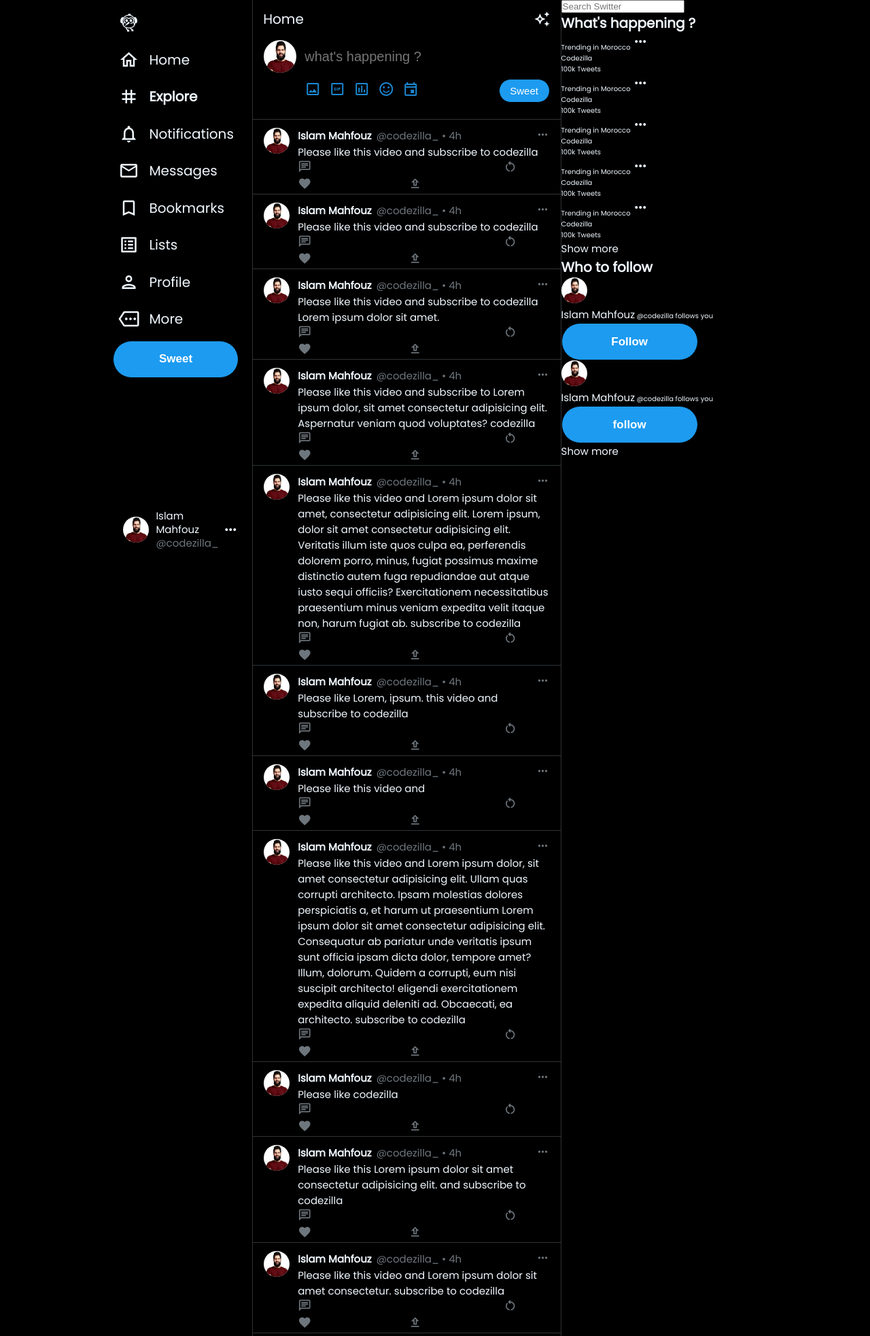
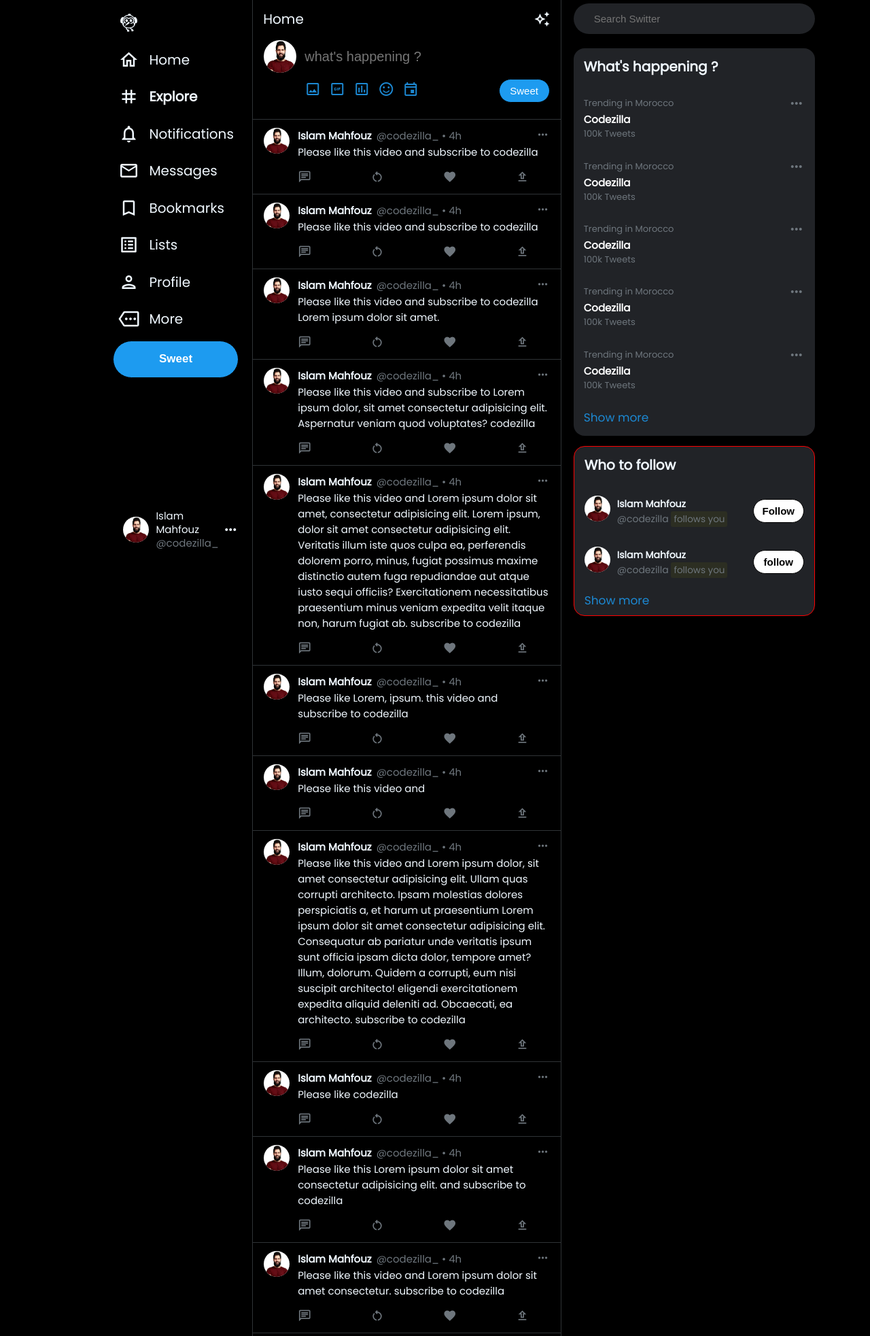
Before and after one commit to 9adi3/saiss, a PHP site: page /twitter.html in a window 1280 px wide. Shown: the top 1965 px of the page at 68% size. Run offline with PHP 8.4, Linux system fonts and the light colour scheme.

Commit message:
Update twitter.css

```diff
--- a/twitter.css
+++ b/twitter.css
@@ -13,7 +13,7 @@
 .nav-links a{display: flex;align-items: center;font-size: 2rem;width: fit-content;
     padding: 8px 25px 8px 8px; }
 .nav-links a i{font-size: 3rem;margin-right: 15px;}
-.nav-links a:hover, .main-account a:hover{background-color: #2f3336; border-radius:999px;}
+.nav-links a:hover, .main-account a:hover, .follow-profile:hover{background-color: #2f3336; border-radius:999px;}
 .nav-links a:first-child{padding: 8px 8px;}
 .nav-links a:first-child i{margin: 0;}
 .tweet-button{background-color:rgb(29,155,240);width: 90%;height: 55px;
@@ -49,9 +49,56 @@
 .feed-tweet{display: flex; width: 100%;min-height: 100px; padding: 12px 16px 0 16px;
     border-top: 1px solid #2f3336;cursor: pointer;}
 .feed-tweet-details{display: flex; flex-direction: column; width: 100%;margin-left: 12px;}
-.feed-tweet i{color:#6e767d; font-size: 2rem;}
+.feed-tweet i{color:#6e767d; font-size: 2rem;width: 20px;}
 .tweeter-details{display: flex;align-items: flex-start;justify-content: space-between;
     font-size: 1.5rem;}
 .tweeter-details a{font-weight: 700;}
 .tweeter-details span{color:#6e767d ;font-size: 1.5rem;font-weight: 400;margin-left: 3px;}
 .tweet-text{font-size: 1.5rem; width: 100%;}
+.tweet-icons{ display: flex;justify-content: space-between;width: 100%;
+    margin: 15px 0;padding-right: 30px;}
+.side-feed{ width: 50%;padding: 0 2%;}
+.search{display: flex;height: 55px;max-width: 355px;position: sticky;top: 0;padding-top: 5px;}
+.search input{background-color: #212327;border-radius: 9999px;height: 45px;width: 100%;
+    border: none; padding-left: 30px; font-size: 1.5rem; color: white;line-height: 20px;
+    font-weight: 400; }
+.trending{ display: flex;flex-direction: column;height: 570px;
+    max-width: 355px;border-radius: 16px;background: #212327;margin-top: 16px;}
+.h1-title{font-size:2rem;font-weight: 700; line-height: 24px; padding: 15px 15px;}
+.trending-item{display:flex ;flex-direction: column;justify-content: center;width: 100%;
+    height: 90px;margin-top: 5px;padding:0 15px;color: #6e767d;font-size: 1.5rem;
+    font-weight: 600;}
+.item-category{display: flex;align-items: center; justify-content: space-between;}
+.trending span{font-size: 1.3rem;font-weight: 400;}
+.trending p{color: white; }
+.trending-item:hover, .show-more:hover{background: #1c1e22;cursor: pointer; }
+.show-more{display: flex;align-items: center;color: #1c88d2;font-size: 1.7rem;
+    font-weight: 500;width: 100%;padding: 15px 15px; border-radius: 0 0 15px 15px;}
+.follow {border: 1px solid red; display: flex; flex-direction: column; height: 250px;
+    max-width: 355px; border-radius: 16px; background-color: #212327; margin-top: 15px;}
+
+.follow-profile{display: flex; align-items: center;justify-content: space-between;
+    width: 100%;height: 70px;margin-top: 5px; padding: 30px 15px;}
+.follow-details{ display: flex; flex-direction: column;margin-left: 10px;}
+.follow-details a{font-size: 1.4rem; font-weight: 700;}
+.follow-details a:hover{text-decoration: underline;}
+.follow-details span{ color: rgb(110,118,125);font-size: 1.4rem; font-weight: 400;}
+#follows{font-weight: 300; font-size: 1.35rem; background-color: #2c2e22;
+    border-radius: 3px; padding: 2px 4px;}
+.follow .tweet-button{width: 75px;height: 35px;margin: 0 0 0 12px; font-weight: 600;
+    background-color: white;color: #000;font-size:1.5rem ;}
+
+.follow .show-more{padding: 10px 15px;}
+.follow-cont{display: flex;justify-content: space-between;}
+
+@media screen and (max-width:1260px){
+    header{width: 10%;padding: 10px 0;}
+    main{margin-left: 10%;}
+    header span {display: none;}
+    header .tweet-button{width: 55px;border-radius: 50%;font-size: 1.4rem;}
+    header .main-account{display: flex; justify-content:center ;}
+    header .main-account i, .account-details{display: none;}
+    .nav-links{align-items: center;}
+    .nav-links a i{margin-left: 0;}
+    .nav-links a, .main-account a{padding: 10px 10px;}
+}
```
